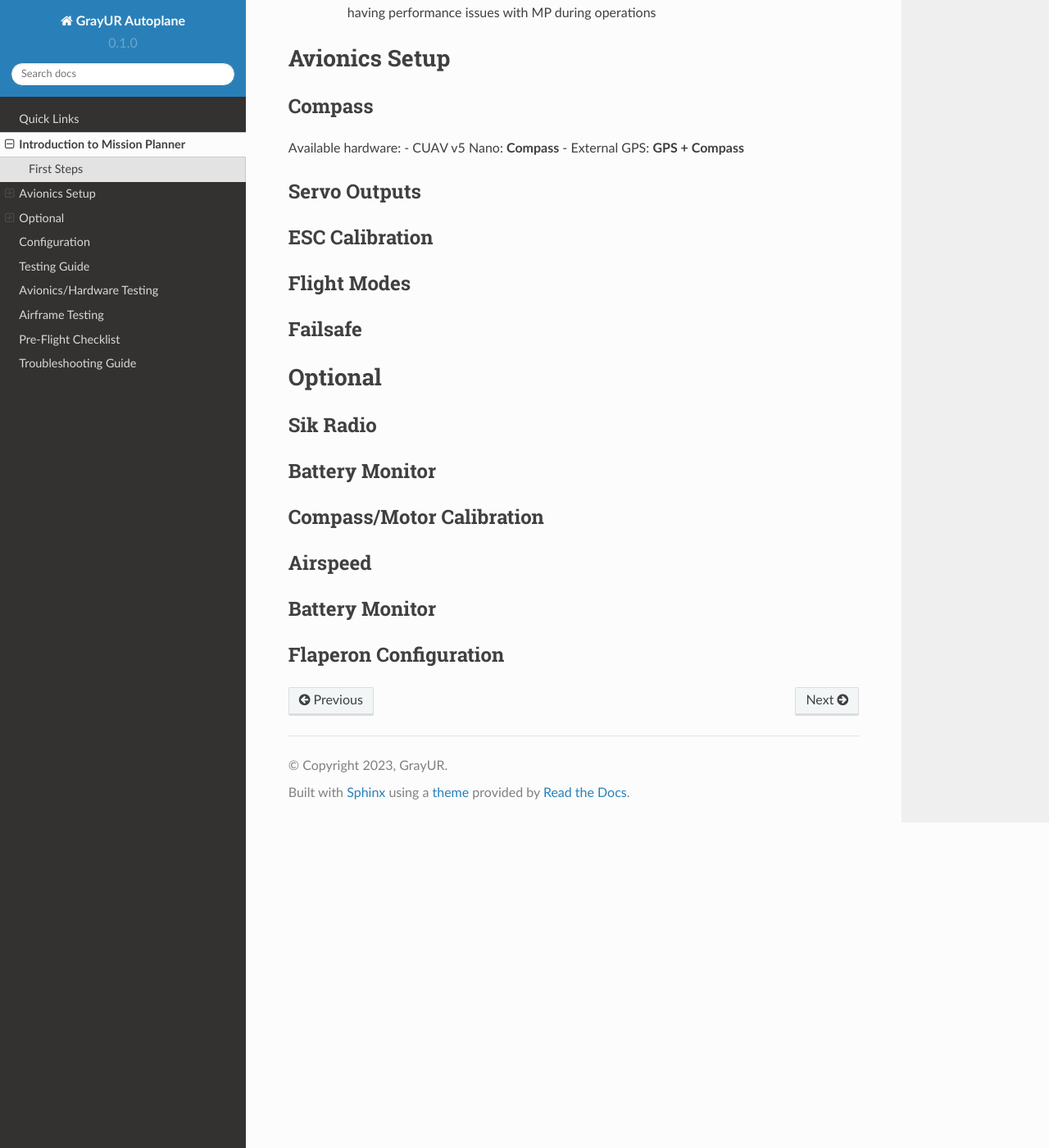
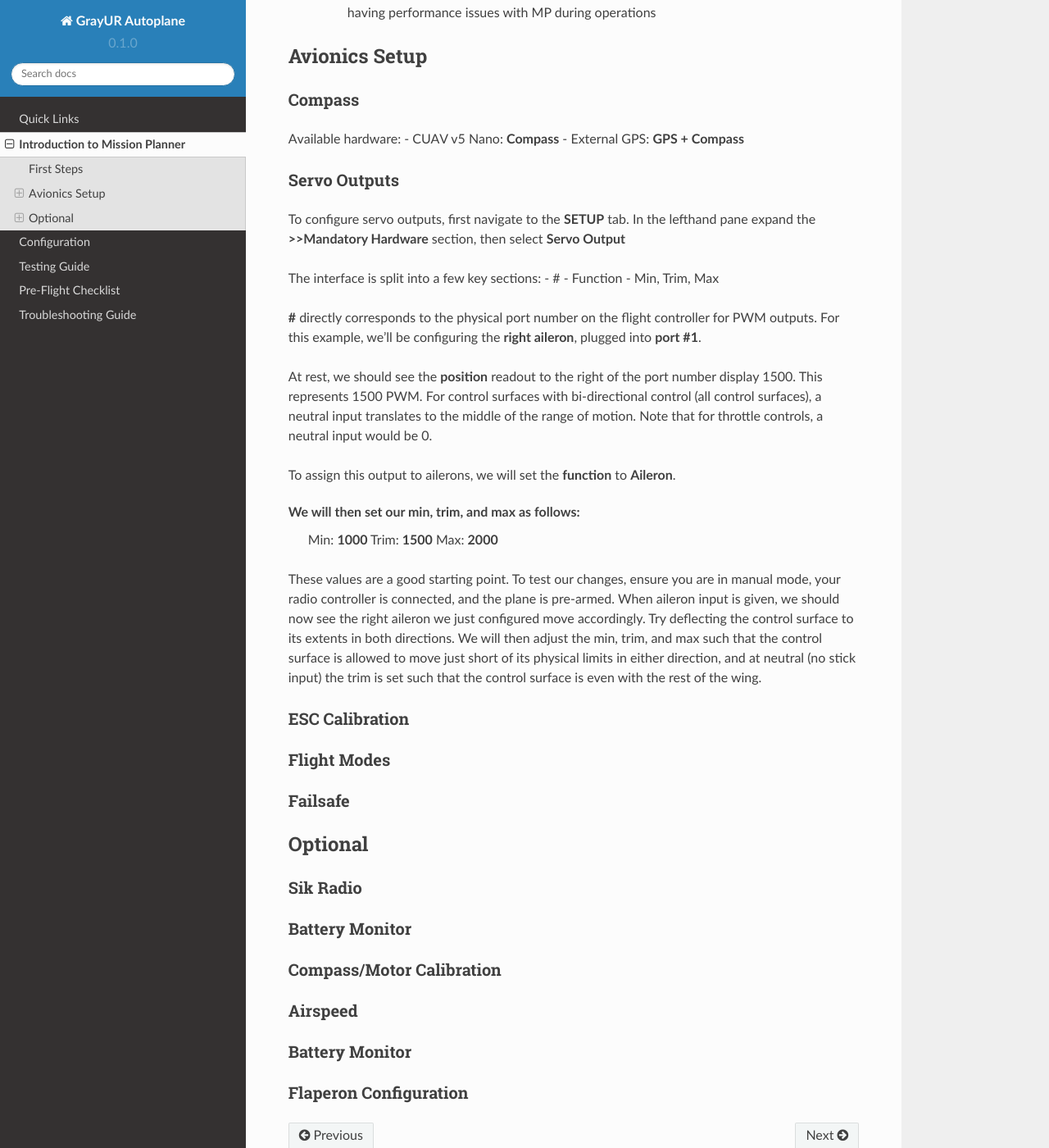
Before and after one commit to ben20vt/GrayUR-AutoPlane, a Sphinx documentation site: the page built from docs/source/mission_planner.rst, in a window 1280 px wide and 1400 px high, scrolled down 728 px. Shown: the whole window at 82% size. Built offline with Sphinx 7.4.7 and the Read the Docs theme 2.0.0, drawn with Linux system fonts in a browser that asks for light colours.

Commit message:
Formatting

```diff
--- a/docs/source/configuration.rst
+++ b/docs/source/configuration.rst
@@ -1,5 +1,5 @@
 Configuration
-====================
+##############
 
 .. note::
 
@@ -7,4 +7,4 @@
    absolutes.
 
 Procedure
-------------
+**********
--- a/docs/source/index.rst
+++ b/docs/source/index.rst
@@ -1,8 +1,8 @@
 Welcome to the GRAYUR Autoplane documentation!
-===================================
+###############################################
 
 Project Description
---------
+********************
 Aerial surveying involves flying repeatedly over the area of interest while taking photographs.
 These photos can then be combined into a composite image and various post-processing
 techniques can be applied to highlight patterns and collect data. These surveys have the potential
@@ -23,7 +23,7 @@
    This project is under active development.
 
 Contents
---------
+*********
 
 .. toctree::
 
--- a/docs/source/mission_planner.rst
+++ b/docs/source/mission_planner.rst
@@ -1,8 +1,8 @@
 Introduction to Mission Planner
-===============================
+################################
 
 First Steps
-------------
+************
   **The default refresh rates of MP are fairly slow and undesirable for live updates during flight operations.**
 
   To adjust this navigate to the **CONFIG** tab
@@ -29,10 +29,10 @@
 
 
 Avionics Setup
-==============
+***************
 
 Compass
--------
+==========================
 Available hardware:
 - CUAV v5 Nano: **Compass**
 - External GPS: **GPS + Compass**
@@ -41,36 +41,57 @@
 
 .. _servo-outputs:
 Servo Outputs
--------------
+==========================
+To configure servo outputs, first navigate to the **SETUP** tab. In the lefthand pane expand the **>>Mandatory Hardware** section, then select **Servo Output**
+
+The interface is split into a few key sections:
+- #
+- Function
+- Min, Trim, Max
+
+**#** directly corresponds to the physical port number on the flight controller for PWM outputs. For this example, we'll be configuring the **right aileron**, plugged into **port #1**.
+
+At rest, we should see the **position** readout to the right of the port number display 1500. This represents 1500 PWM. For control surfaces with bi-directional control (all control surfaces), a neutral input translates to the middle of the range of motion. Note that for throttle controls, a neutral input would be 0.
+
+To assign this output to ailerons, we will set the **function** to **Aileron**.
+
+We will then set our min, trim, and max as follows:
+  Min: **1000**
+  Trim: **1500**
+  Max: **2000**
+
+These values are a good starting point. To test our changes, ensure you are in manual mode, your radio controller is connected, and the plane is pre-armed. When aileron input is given, we should now see the right aileron we just configured move accordingly. Try deflecting the control surface to its extents in both directions. We will then adjust the min, trim, and max such that the control surface is allowed to move just short of its physical limits in either direction, and at neutral (no stick input) the trim is set such that the control surface is even with the rest of the wing.
+
+
 
 
 
 ESC Calibration
----------------
+==========================
 
 Flight Modes
-------------
+==========================
 
 Failsafe
---------
+==========================
 
 Optional
-========
+**********
 
 Sik Radio
----------
+==========================
 
 Battery Monitor
----------------
+==========================
 
 Compass/Motor Calibration
--------------------------
+==========================
 
 Airspeed
---------
+==========================
 
 Battery Monitor
----------------
+==========================
 
 Flaperon Configuration
-----------------------
+==========================
```
Also changed, not shown: docs/source/flight_checklist.rst (+5 -5 lines), docs/source/quick_links.rst (+5 -5 lines), docs/source/testing.rst (+5 -5 lines).
